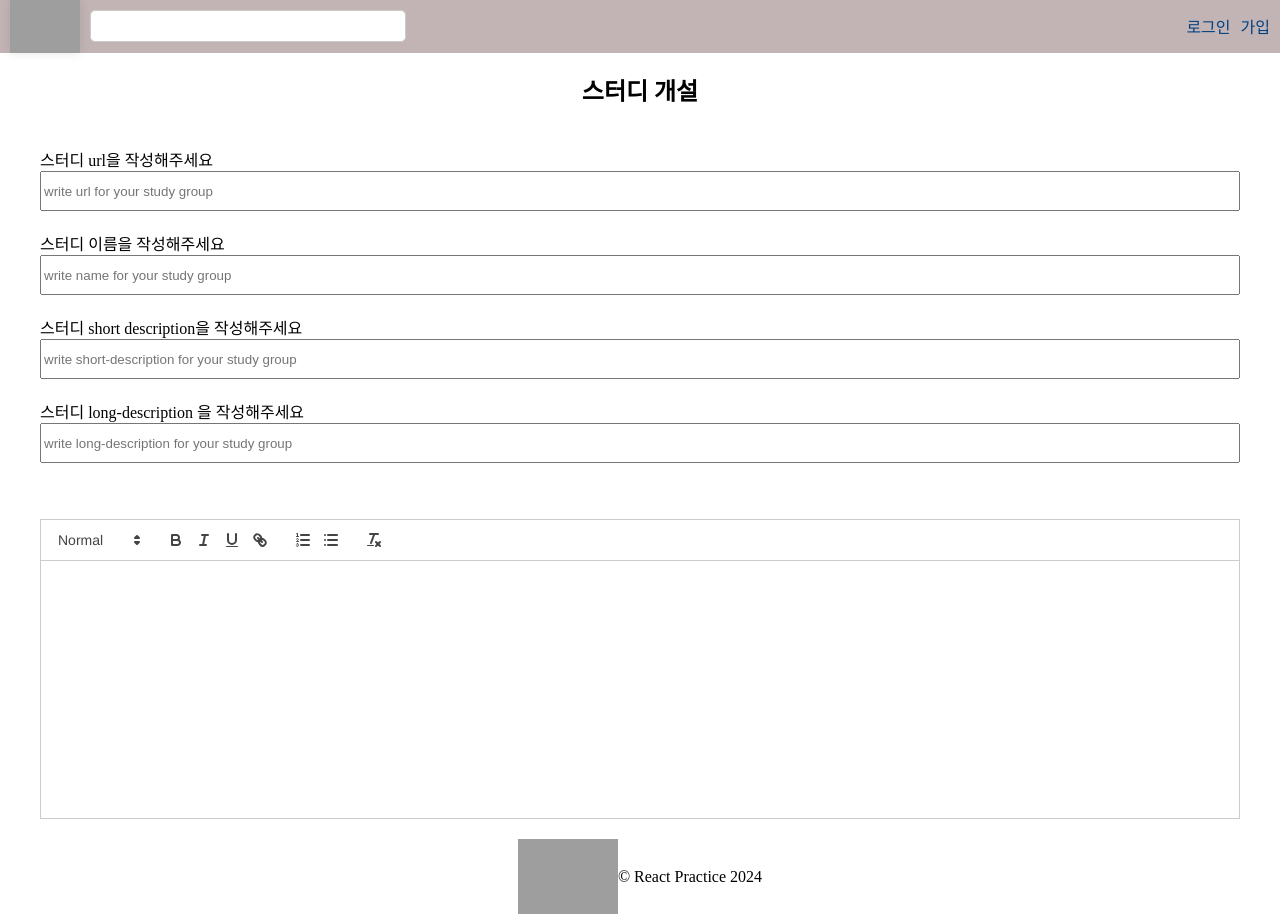
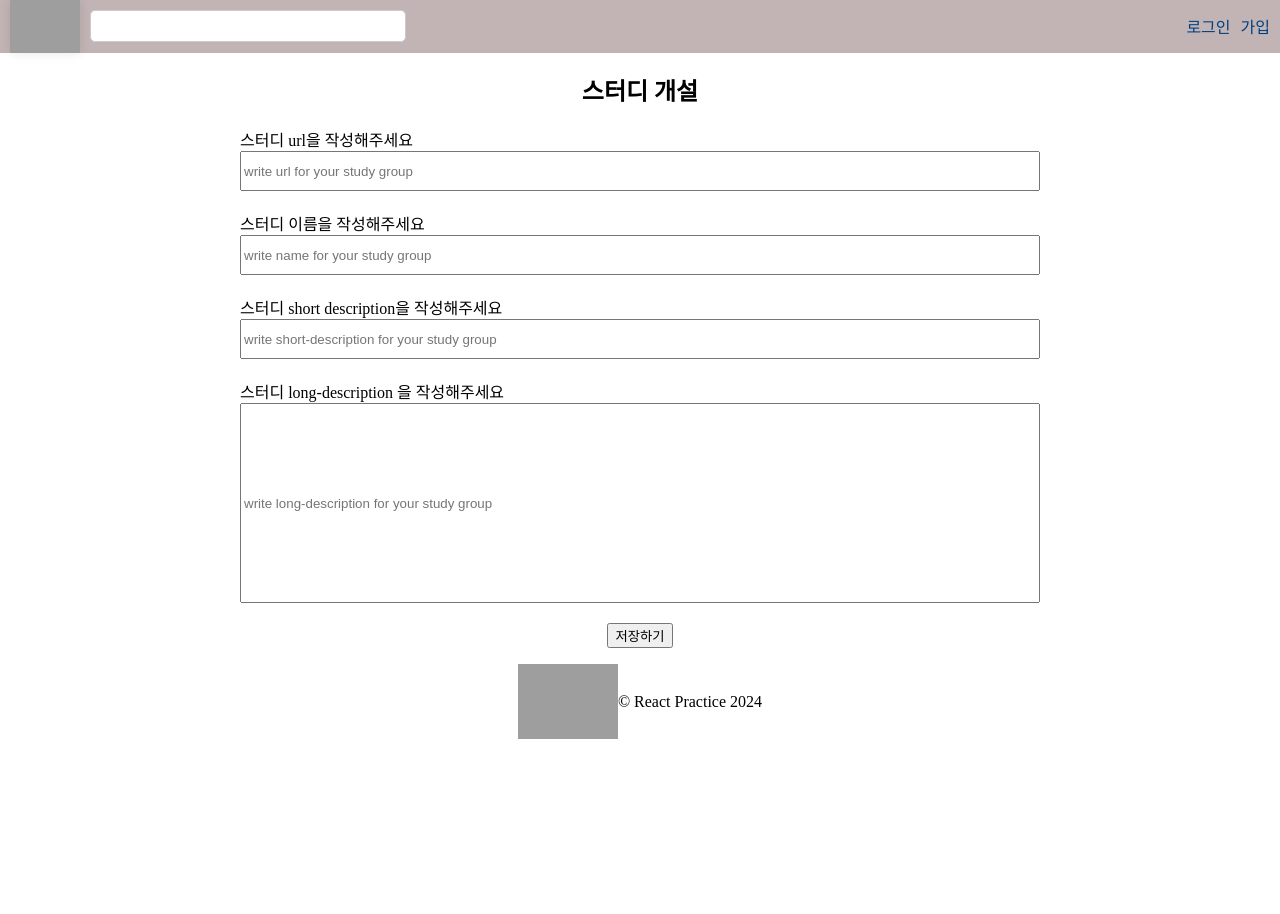
Before and after one commit to kuuku123/StudyCafe_React, a React app: page /create-study in a window 1280 px wide. After the commit the page ends 800 px from the top, so only its background shows below. Built offline with nearby package versions, Linux system fonts and the light colour scheme; grey boxes are pictures that could not be loaded.

Commit message:
done: 1) revert to original input at long-description 2) fix csss on create-study page todo: 1) try apply Quill at MyForm.jsx (need to handle onChange , Quill use has different implementation that doens't give me an react event.target

```diff
--- a/src/components/Component_style.jsx
+++ b/src/components/Component_style.jsx
@@ -63,6 +63,7 @@ export const FormControl_Container_style = styled.div`
   flex-direction: column;
   justify-content: center;
   margin-bottom: 20px;
+  text-align: start
 `;
 
 export const Title_style = styled.div`
--- a/src/components/Quill-Editor/MyEditor.jsx
+++ b/src/components/Quill-Editor/MyEditor.jsx
@@ -1,13 +1,25 @@
-import React from "react";
+import React, { useState } from "react";
 import ReactQuill from "react-quill";
 import "react-quill/dist/quill.snow.css";
 
-const MyEditor = ({style}) => {
+const MyEditor = ({ style, ...rest }) => {
+  const defaultStyle = {
+    // width: "1200px",
+    // height: "300px",
+    marginBottom: "50px",
+
+    width: "100%", // Takes full width of the parent container
+    maxWidth: "1200px", // Ensures it doesn't grow larger than 1200px
+    height: "300px",
+    minWidth: "200px", // Ensures it doesn't shrink too much
+  };
+
+  const combinedStyle = { ...defaultStyle, ...style };
+
+  console.log("rest = " + JSON.stringify(rest));
   return (
     <>
-      <ReactQuill
-        style={style}
-      ></ReactQuill>
+      <ReactQuill style={combinedStyle} {...rest}></ReactQuill>
     </>
   );
 };
--- a/src/components/Title.jsx
+++ b/src/components/Title.jsx
@@ -27,7 +27,7 @@ const Title = ({ children }) => {
         </S.Children_style>
         <S.Login_Signup_style>
           <CgBell size={"22px"}></CgBell>
-          <Link to="create-study">
+          <Link to="/create-study">
             <div style={{ fontSize: "22px" }}>create study</div>
           </Link>
           <DropDownContainer setLogin={setLogin}></DropDownContainer>
--- a/src/lib/MyForm.jsx
+++ b/src/lib/MyForm.jsx
@@ -21,7 +21,7 @@ export const useForm = ({ initialValue, validate, onSubmit }) => {
 
   const handleSubmit = (e) => {
     console.log("MyForm handleSumbit called");
-    console.log("onSubmit => ",onSubmit)
+
     e.preventDefault();
 
     const nextTouched = Object.keys(values).reduce((touched, field) => {
@@ -68,7 +68,7 @@ export const useForm = ({ initialValue, validate, onSubmit }) => {
 const formContext = React.createContext({});
 formContext.displayName = "FormContext";
 
-export const Form = ({ id ,style , children, ...rest }) => {
+export const Form = ({ id, style, children, ...rest }) => {
   const formValue = useForm(rest);
   return (
     <formContext.Provider value={formValue}>
--- a/src/pages/CreateStudyPage/CreateStudyPage_style.jsx
+++ b/src/pages/CreateStudyPage/CreateStudyPage_style.jsx
@@ -11,9 +11,5 @@ export const Header_Input_style = styled.input`
 `;
 
 export const CreateStudy_Main_style = styled.div`
-  display: flex;
-  flex-direction: column;
-  align-items: center;
-  min-height: 40vh;
-  gap: 20px;
+  text-align: center;
 `;
--- a/src/pages/CreateStudyPage/CreateStudy_Main.jsx
+++ b/src/pages/CreateStudyPage/CreateStudy_Main.jsx
@@ -4,6 +4,8 @@ import * as S from "./CreateStudyPage_style";
 import * as MyForm from "../../lib/MyForm";
 import FormControl from "../../components/FomrControl";
 const CreateStudy_Main = () => {
+
+
 
 
   const handleSubmit = async (createStudyForm) => {
@@ -31,7 +33,20 @@ const CreateStudy_Main = () => {
     return errors;
   };
 
-  const input_style = {width: "1200px", height: "40px"}
+  // const input_style = {width: "1200px", height: "40px"}
+  const input_style = {
+  width: "100vh", // Takes full width of the parent container
+  maxWidth: "1200px", // Ensures it doesn't grow larger than 1200px
+  height: "40px",
+  minWidth: "200px", // Ensures it doesn't shrink too much
+};
+
+  const long_description_style = {
+  width: "100vh", // Takes full width of the parent container
+  maxWidth: "1200px", // Ensures it doesn't grow larger than 1200px
+  height: "200px",
+  minWidth: "200px", // Ensures it doesn't shrink too much
+};
 
   return (
     <S.CreateStudy_Main_style>
@@ -41,11 +56,16 @@ const CreateStudy_Main = () => {
         initialValue={{
           url: "",
           name: "",
-          short_description:"",
-          long_description:"",
+          "short-description":"",
+          "long-description":"",
         }}
         validate={validate}
         onSubmit={handleSubmit}
+        style={{
+          display: "flex",
+          flexDirection: "column",
+          alignItems: "center",
+        }}
       >
         <FormControl
           label="스터디 url을 작성해주세요"
@@ -92,25 +112,20 @@ const CreateStudy_Main = () => {
 
         <FormControl
           label="스터디 long-description 을 작성해주세요"
-          htmlFor="long-desrciption"
+          htmlFor="long-description"
           error={<MyForm.ErrorMessage name="long-description"></MyForm.ErrorMessage>}
         >
           <MyForm.Field
             id="create-study-long-description"
             name="long-description"
             placeholder="write long-description for your study group"
-            style={input_style}
+            style={long_description_style}
+            // as={<MyEditor></MyEditor>}
           >
           </MyForm.Field>
         </FormControl>
+        <button type="submit">저장하기</button>
       </MyForm.Form>
-      <MyEditor style={{
-          width: "1200px",
-          height: "300px",
-          marginBottom: "20px",
-          display: "flex",
-          flexDirection: "column",
-        }}></MyEditor>
     </S.CreateStudy_Main_style>
   );
 };
```
